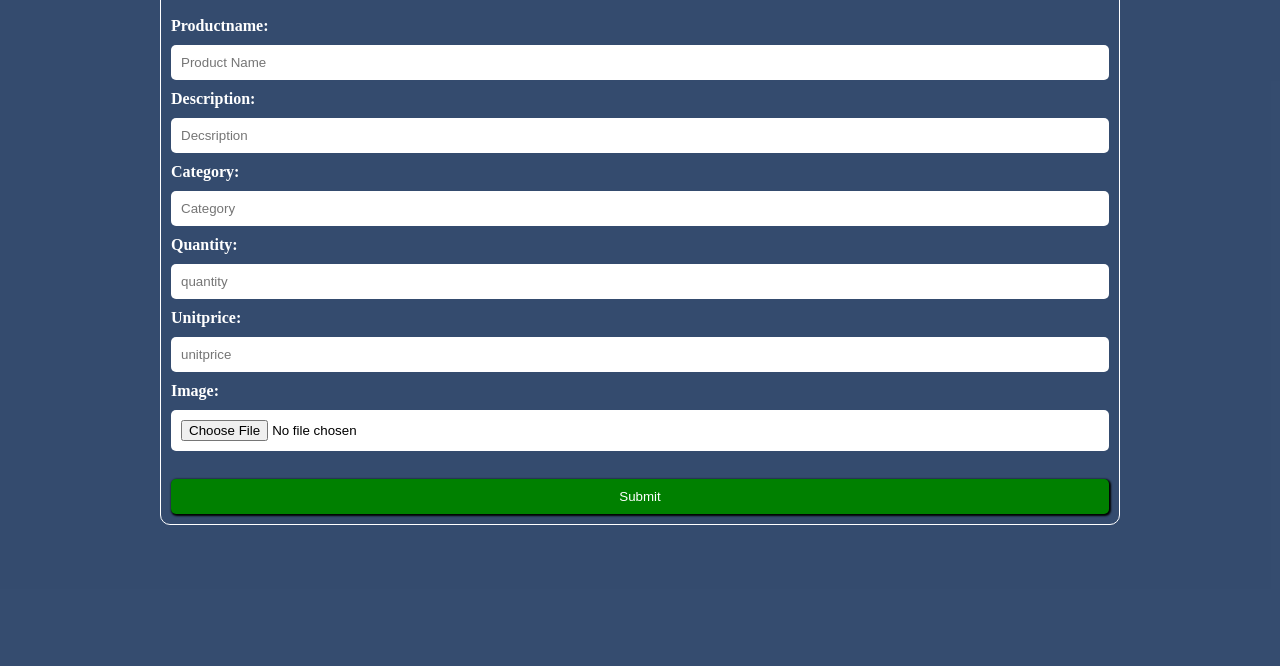
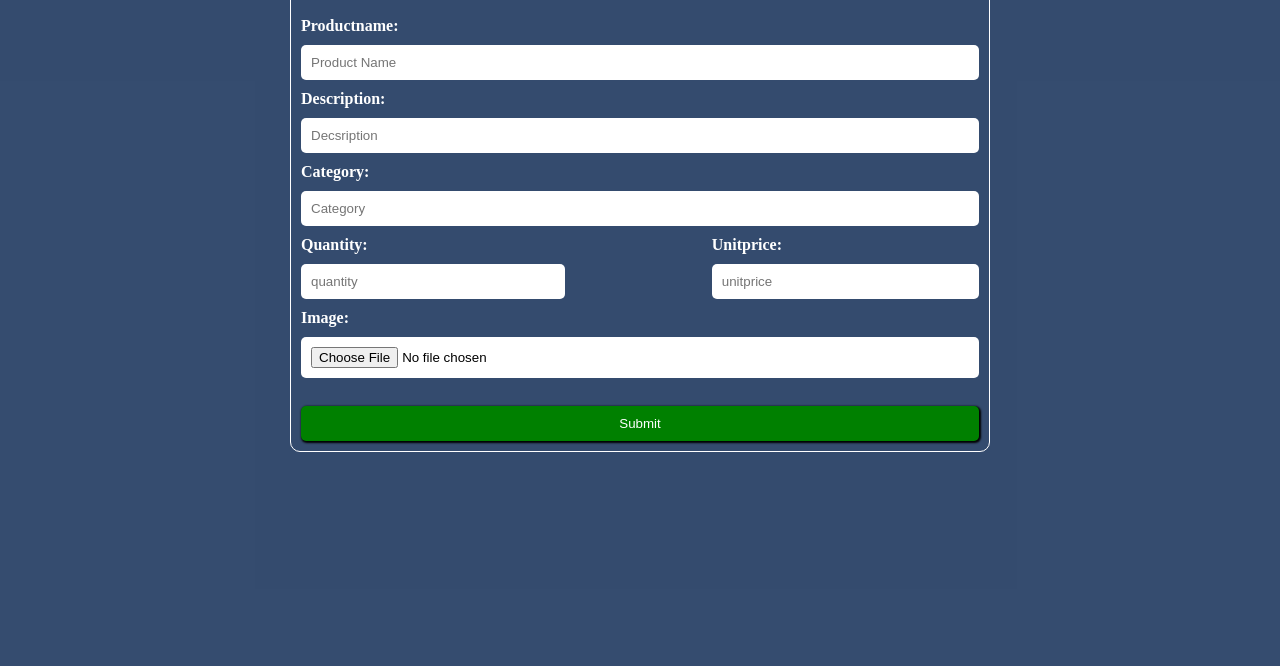
Before and after one commit to danoseun/Store-Manager, a website: page UI/create-product.html in a window 1280 px wide. Shown: the part 174-840 px from the top of the page. Drawn offline with Linux system fonts and the light colour scheme.

Commit message:
Fix typo

```diff
--- a/UI/create-product.html
+++ b/UI/create-product.html
@@ -6,7 +6,7 @@
     <meta name="viewport" content="width=device-width,initial-scale=1.0">
     <meta http-equiv="X-UA-Compatible" content="ie=edge">
     <link rel="stylesheet" href="css/styles.css">
-    <link rel="stylesheet" href="css/test.css">
+    <link rel="stylesheet" href="css/create.css">
     <link rel="stylesheet" href="css/cart.css">
     <title>Store Manager | Create Product</title>
 </head>
```
